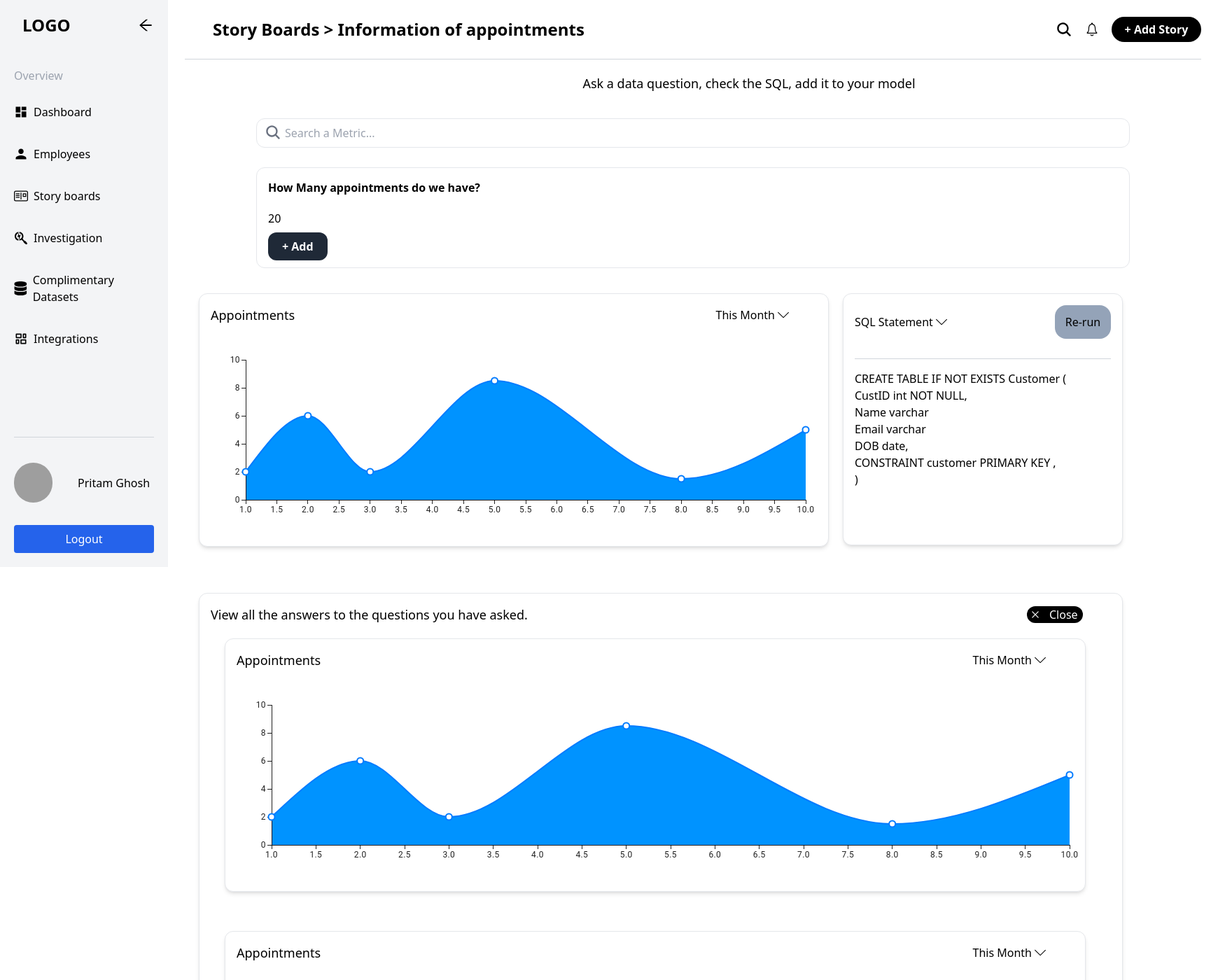
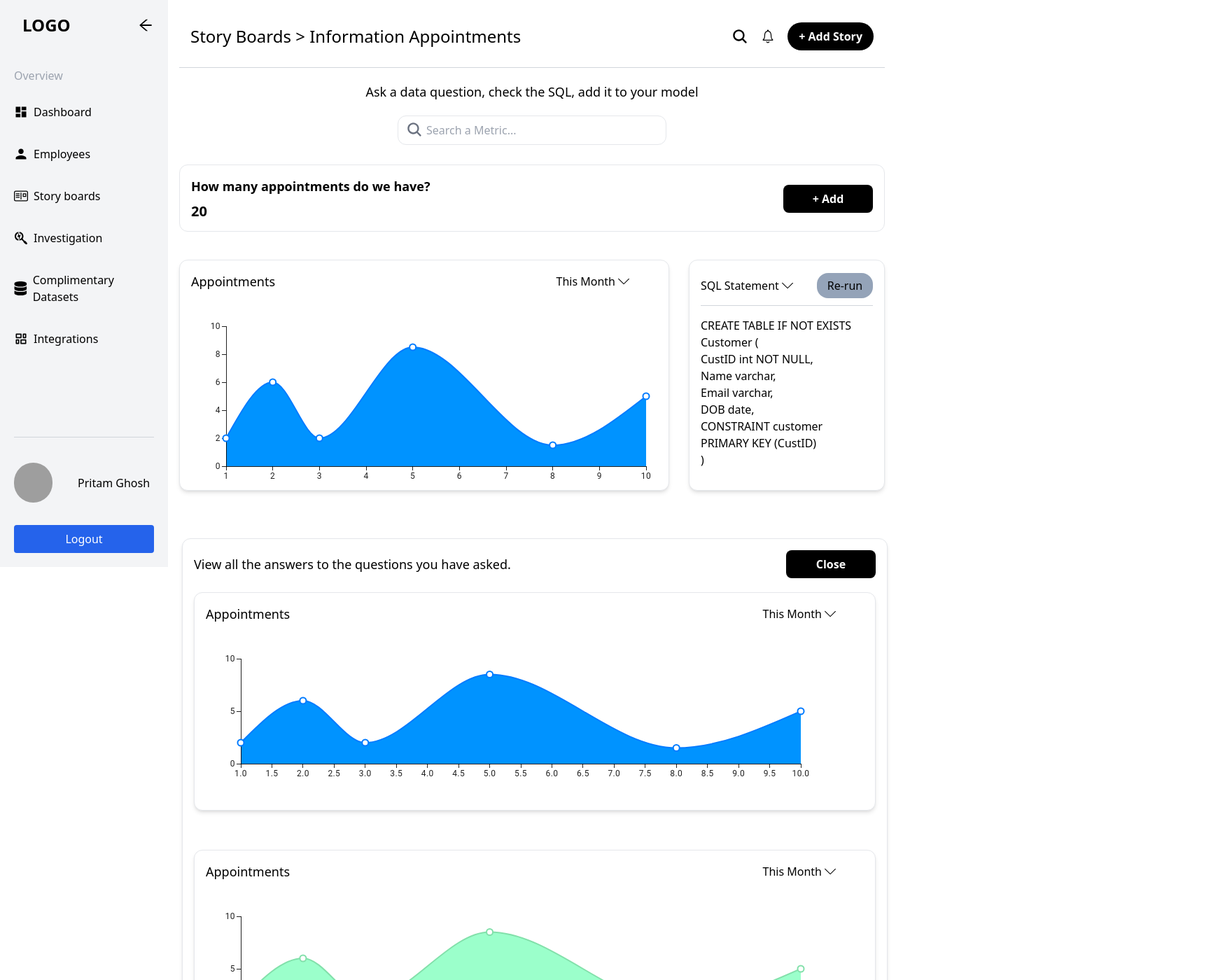
Before and after one commit to smhassan90/dashConnect, a React (Create React App) app: page /storyboards in a window 1280 px wide. Shown: the top 1400 px of the page at 70% size, 1740 px wide, since content can reach past the window. Built offline with nearby package versions, Linux system fonts and the light colour scheme; grey boxes are pictures that could not be loaded.

Commit message:
sidebar.jsx

```diff
--- /dev/null
+++ b/src/Components/Button.jsx
@@ -0,0 +1,14 @@
+import React from 'react';
+
+const CustomButton = ({ text, textColor = 'text-white', fontSize = 'text-lg', onClick }) => {
+  return (
+    <button
+      className={`bg-black ${textColor} font-semibold w-[110px] sm:w-32 py-2 px-3 rounded-lg hover:bg-gray-800 transition duration-300 text-lg sm:text-base ${fontSize}`}
+      onClick={onClick}
+    >
+      {text}
+    </button>
+  );
+};
+
+export default CustomButton;
--- a/src/Components/Dashboard.jsx
+++ b/src/Components/Dashboard.jsx
@@ -6,7 +6,7 @@ import Table from './Table';
 import { Link, useNavigate } from 'react-router-dom';
 import DashboardCard from "../Reuseable/DashboardCard ";
 import Bar from '../Reuseable/Bar';
-import Sidebar from '../Reuseable/SIdebar';
+import Sidebar from '../Reuseable/Sidebar';
 
 const Dashboard = () => {
   const [isOpen, setIsOpen] = useState(true);
--- a/src/Components/EmployessPage.jsx
+++ b/src/Components/EmployessPage.jsx
@@ -323,7 +323,7 @@
 
 // export default EmployessPage;
 import React, { useState } from 'react';
-import Sidebar from '../Reuseable/SIdebar';
+import Sidebar from '../Reuseable/Sidebar';
 import Bar from '../Reuseable/Bar';
 import { FaEdit, FaTrash } from 'react-icons/fa';
 
--- a/src/Components/Integrations.jsx
+++ b/src/Components/Integrations.jsx
@@ -1,5 +1,5 @@
 
-import Sidebar from '../Reuseable/SIdebar'
+import Sidebar from '../Reuseable/Sidebar'
 import React from 'react';
 // import Sidebar from '../Reuseable/Sidebar';
 import Bar from '../Reuseable/Bar';
--- a/src/Components/Storyboards.jsx
+++ b/src/Components/Storyboards.jsx
@@ -1,6 +1,243 @@
+// import React, { useState } from 'react'
+//   import { IoSearch } from "react-icons/io5";
+//   import { IoIosNotificationsOutline } from "react-icons/io";
+//   import { SlArrowDown } from "react-icons/sl";
+//   import { RxCross2 } from "react-icons/rx";
+
+
+//   import { BsCalendar3 } from "react-icons/bs";
+//   import { LineChart } from '@mui/x-charts/LineChart';
+// //   import { LineChart, Line, XAxis, YAxis, CartesianGrid } from 'recharts';
+
+
+//   import { Link,  } from 'react-router-dom';
+// import SIdebar from '../Reuseable/SIdebar';
+// import { Bar } from 'recharts';
+
+// const Storyboards = () => {
+//     const [isOpen, setIsOpen] = useState(true); // Sidebar state
+
+//     const [sql, setSql] = useState(`
+//         CREATE TABLE IF NOT EXISTS Customer(
+//         CustID int NOT NULL,
+//         Name varchar,
+//         Email varchar,
+//         DOB date,
+//         CONSTRAINT customer PRIMARY KEY
+//         );
+//         `);
+//         const handleReRun = () => {
+//             // Handle the re-run logic here
+//             console.log('Re-running SQL statement:', sql);
+//           };
+
+
+//         const handleSqlChange = (event) => {
+//             setSql(event.target.value);
+//           };
+
+
+
+// //       const [metrics, setMetrics] = useState([]);
+
+// //   const handleAddMetric = () => {
+// //     setMetrics([...metrics, { name: 'How Many appointments do we have ?', value: 20 }]);
+// //   };
+
+
+//   return (
+//     <div className="flex h-screen ">
+//     {/* Sidebar */}
+//     <SIdebar/>
+
+//     <Bar title=" texStory Board"/>
+
+
+
+
+//     {/* Main Content */}
+
+//     <div className={`   p-4 sm:p-6 transition-all duration-300 text-center  sm:text-left ${isOpen ? 'ml-0' : 'ml-0 w-full'}`}>
+//   {/* Flex container for the title and action buttons */}
+//   {/* <div className={`flex-1 p-4 sm:p-6 transition-all duration-300 text-center sm:text-left ${isOpen ? 'ml-0' : 'ml-0 w-full'} `}> */}
+
+//   <div className="flex flex-col sm:flex-row justify-between items-center ">
+
+//     {/* Title - Adjusting text for better visibility */}
+//     <h2 className="text-lg sm:text-xl md:text-2xl font-semibold text-center sm:text-left mb-4 sm:mb-0 break-words w-full px-2 sm:px-10 ml-0 sm:ml-0 md:ml-0 lg:ml-0 mobile:ml-[20px] mobile:text-xl">
+//   Story Boards > Information of appointments
+// </h2>
+
+
+//     {/* Icon and button container */}
+//     <div className="flex items-center space-x-2 sm:space-x-4 justify-center sm:justify-end w-full sm:w-auto">
+//       {/* Search Icon with adjusted size */}
+//       <IoSearch className="text-xl sm:text-2xl" />
+//       {/* Notifications Icon with adjusted size */}
+//       <IoIosNotificationsOutline className="text-xl sm:text-2xl" />
+//       {/* Add Story button with larger padding for mobile */}
+//       <Link to="/add-story">
+//       <button className="bg-black text-white font-bold w-[110px] sm:w-32 py-1.5 px-3 rounded-full hover:bg-gray-800 transition duration-300 text-sm sm:text-base">
+//   + Add Story
+// </button>
+
+//       </Link>
+//     </div>
+//   </div>
+
+//   {/* Horizontal line */}
+//   <hr className="border-t border-gray-300 w-full mt-6" />
+
+//   <p className="text-center text-black mt-4 sm:mt-5 text-base sm:text-lg px-2 sm:px-16 text-sm w-full sm:w-auto ml-0 sm:ml-40 w-[300px] ml-[43px] sm:w-auto sm:ml-0">
+//   Ask a data question, check the SQL, add it to your model
+// </p>
+
+
+
+//   <div className="container mx-auto p-4">
+//     {/* <div className="mb-4 mt-5 relative">
+//       <input
+//         type="text"
+//         className="w-full p-2 pl-10 pr-3 border rounded-[12px] focus:outline-none"
+//         placeholder="Search a Metric..."
+//       />
+//       <IoSearch className="absolute left-3 top-2 text-xl sm:text-2xl text-gray-500" />
+//     </div> */}
+//     <div className="mb-4 mt-5 relative sm:w-full sm:ml-35px mobile:w-[250px] mobile:ml-[45px]">
+//     <input
+//   type="text"
+//   className="w-full p-2 pl-10 pr-3 border rounded-[12px] focus:outline-none sm:w-full sm:ml-35px mobile:w-[250px] mobile:ml-[45px]"
+//   placeholder="Search a Metric..."
+// />
+
+//   <IoSearch className="absolute left-3 top-2 text-xl sm:text-2xl text-gray-500  sm:w-auto sm:ml-0" />
+// </div>
+
+
+// <div className="border p-4 w-full rounded-[12px] h-36 mt-7 sm:w-full sm:ml-0 sm:h-36 mobile:w-[330px] mobile:ml-[30px] mobile:h-[180px]">
+//       <ul>
+//         <li className="mb-2">
+//           <span className="font-bold">How Many appointments do we have?</span><br />
+//           <p className='mt-5'>20</p>
+//         </li>
+//       </ul>
+//       <button className="bg-gray-800 text-white font-bold py-2 px-5 rounded-[12px] mb-4">
+//         + Add
+//       </button>
+//     </div>
+//   </div>
+
+//   <div className='flex flex-col sm:flex-row justify-between items-start'>
+//     <div className="w-full sm:w-[900px] p-4 bg-white rounded-[12px] shadow-md mt-5 border hover:border-blue-500 transition-all duration-300 ml-5">
+//       <div className='flex justify-between items-center'>
+//         <p className="text-base sm:text-lg">Appointments</p>
+//         <p className='mr-10 flex items-center whitespace-nowrap text-sm sm:text-base'>
+//           This Month <span className="ml-1"><SlArrowDown /></span>
+//         </p>
+//       </div>
+
+//       {/* Adjusted LineChart to be responsive */}
+//       <div className="w-full">
+//         <LineChart
+//           xAxis={[{ data: [1, 2, 3, 5, 8, 10], showGrid: true, grid: { stroke: '#ccc', strokeDasharray: '5 5' }, show: false }]}
+//           yAxis={[{ showGrid: true, grid: { stroke: '#ccc', strokeDasharray: '5 5' } }]}
+//           series={[{ data: [2, 6, 2, 8.5, 1.5, 5], area: true, color: '#007bff' }]}
+//           width={window.innerWidth < 640 ? window.innerWidth - 40 : 900} // Responsive width based on screen size
+//           height={300}
+//           sx={{
+//             '& .MuiAxis-root': {
+//               display: 'none',
+//             },
+//           }}
+//         />
+//       </div>
+//     </div>
+
+//     <div className="w-full mr-28 sm:w-[400px] mb-12 h-[360px] p-4 bg-white rounded-[12px] shadow-md mt-5 border hover:border-blue-500 transition-all duration-300">
+//       <div className='flex justify-between items-center'>
+//         <p className='h-10  flex items-center whitespace-nowrap text-sm sm:text-base'>SQL Statement <span className="ml-1"><SlArrowDown /></span></p>
+//         <button className='w-20 h-12 bg-slate-400 rounded-[16px]'>Re-run</button>
+//       </div>
+//       <hr className="border-t border-gray-300 mt-7" />
+//       <p className='mt-4 text-sm sm:text-base'>CREATE TABLE IF NOT EXISTS Customer ( <br /> CustID int NOT NULL,<br /> Name varchar <br /> Email varchar <br /> DOB date,<br /> CONSTRAINT customer PRIMARY KEY ,<br></br> )</p>
+//     </div>
+//   </div>
+// <div className=" ml-5   mr-28 sm:w-[1320px] mb-12 h-[1000px] p-4 bg-white rounded-[12px] shadow-md mt-5 border hover:border-blue-500 transition-all duration-300">
+// <div className='flex justify-between items-center'>
+//         <p className="text-base sm:text-lg">View all the answers to the questions you have asked.</p>
+//         <p className='mr-10 gap-3 w-20 flex items-center whitespace-nowrap text-sm sm:text-base bg-black text-white rounded-[12px]'>
+//        <span className="ml-1"><RxCross2 className='gap-20' />
+//        </span>      Close
+//         </p>
+//       </div>
+//       <div className="w-full sm:w-[1230px] p-4 bg-white rounded-[12px] shadow-md mt-5 border hover:border-blue-500 transition-all duration-300 ml-5">
+//       <div className='flex justify-between items-center'>
+//         <p className="text-base sm:text-lg">Appointments</p>
+//         <p className='mr-10 flex items-center whitespace-nowrap text-sm sm:text-base'>
+//           This Month <span className="ml-1"><SlArrowDown /></span>
+//         </p>
+//       </div>
+
+//       {/* Adjusted LineChart to be responsive */}
+//       <div className="w-full">
+//         <LineChart
+//           xAxis={[{ data: [1, 2, 3, 5, 8, 10], showGrid: true, grid: { stroke: '#ccc', strokeDasharray: '5 5' }, show: false }]}
+//           yAxis={[{ showGrid: true, grid: { stroke: '#ccc', strokeDasharray: '5 5' } }]}
+//           series={[{ data: [2, 6, 2, 8.5, 1.5, 5], area: true, color: '#007bff' }]}
+//           width={window.innerWidth < 1300 ? window.innerWidth - 40 : 1200} // Responsive width based on screen size
+//           height={300}
+//           sx={{
+//             '& .MuiAxis-root': {
+//               display: 'none',
+//             },
+//           }}
+//         />
+//       </div>
+
+//     </div>
+
+//     <div className="w-full sm:w-[1230px] p-4 bg-white rounded-[12px] shadow-md mt-14 border hover:border-blue-500 transition-all duration-300 ml-5">
+//       <div className='flex justify-between items-center'>
+//         <p className="text-base sm:text-lg">Appointments</p>
+//         <p className='mr-10 flex items-center whitespace-nowrap text-sm sm:text-base'>
+//           This Month <span className="ml-1"><SlArrowDown /></span>
+//         </p>
+//       </div>
+
+//       {/* Adjusted LineChart to be responsive */}
+//       <div className="w-full">
+//         <LineChart
+//           xAxis={[{ data: [1, 2, 3, 5, 8, 10], showGrid: true, grid: { stroke: '#ccc', strokeDasharray: '5 5' }, show: false }]}
+//           yAxis={[{ showGrid: true, grid: { stroke: '#ccc', strokeDasharray: '5 5' } }]}
+//           series={[{ data: [2, 6, 2, 8.5, 1.5, 5], area: true, color: ' #82e0aa ' }]}
+//           width={window.innerWidth < 1300 ? window.innerWidth - 40 : 1200} // Responsive width based on screen size
+//           height={300}
+//           sx={{
+//             '& .MuiAxis-root': {
+//               display: 'none',
+//             },
+//           }}
+//         />
+//       </div>
+
+//     </div>
+
+
+// </div>
+
+// </div>
+
+
+
+
+// </div>
+
+//  )
+// }
+
+// export default Storyboards;
 import React, { useState } from 'react'
 import { IoSearch } from "react-icons/io5";
-  import { IoIosNotificationsOutline } from "react-icons/io";
 import { SlArrowDown } from "react-icons/sl";
 import { RxCross2 } from "react-icons/rx";
 
@@ -11,8 +248,9 @@ import React, { useState } from 'react'
 
 
 import { Link,  } from 'react-router-dom';
-import SIdebar from '../Reuseable/SIdebar';
-import { Bar } from 'recharts';
+import Bar from '../Reuseable/Bar';
+import CustomButton from './Button';
+import Sidebar from '../Reuseable/Sidebar'
 
 const Storyboards = () => {
     const [isOpen, setIsOpen] = useState(true); // Sidebar state
@@ -46,89 +284,41 @@ const Storyboards = () => {
 
 
   return (
-    <div className="flex h-screen ">
-    {/* Sidebar */}
-    <SIdebar/>
+    <div className="flex">
+    <Sidebar />
+    <div className="flex-1 p-4"> {/* Take remaining space for content */}
+      <Bar title="Story Boards > Information Appointments" />
 
-    <Bar title=" texStory Board"/>
-
-
-
-
-    {/* Main Content */}
-
-    <div className={`   p-4 sm:p-6 transition-all duration-300 text-center  sm:text-left ${isOpen ? 'ml-0' : 'ml-0 w-full'}`}>
-  {/* Flex container for the title and action buttons */}
-  {/* <div className={`flex-1 p-4 sm:p-6 transition-all duration-300 text-center sm:text-left ${isOpen ? 'ml-0' : 'ml-0 w-full'} `}> */}
-
-  <div className="flex flex-col sm:flex-row justify-between items-center ">
-
-    {/* Title - Adjusting text for better visibility */}
-    <h2 className="text-lg sm:text-xl md:text-2xl font-semibold text-center sm:text-left mb-4 sm:mb-0 break-words w-full px-2 sm:px-10 ml-0 sm:ml-0 md:ml-0 lg:ml-0 mobile:ml-[20px] mobile:text-xl">
-  Story Boards > Information of appointments
-</h2>
-
-
-    {/* Icon and button container */}
-    <div className="flex items-center space-x-2 sm:space-x-4 justify-center sm:justify-end w-full sm:w-auto">
-      {/* Search Icon with adjusted size */}
-      <IoSearch className="text-xl sm:text-2xl" />
-      {/* Notifications Icon with adjusted size */}
-      <IoIosNotificationsOutline className="text-xl sm:text-2xl" />
-      {/* Add Story button with larger padding for mobile */}
-      <Link to="/add-story">
-      <button className="bg-black text-white font-bold w-[110px] sm:w-32 py-1.5 px-3 rounded-full hover:bg-gray-800 transition duration-300 text-sm sm:text-base">
-  + Add Story
-</button>
-
-      </Link>
-    </div>
-  </div>
-
-  {/* Horizontal line */}
-  <hr className="border-t border-gray-300 w-full mt-6" />
-
-  <p className="text-center text-black mt-4 sm:mt-5 text-base sm:text-lg px-2 sm:px-16 text-sm w-full sm:w-auto ml-0 sm:ml-40 w-[300px] ml-[43px] sm:w-auto sm:ml-0">
+      {/* Descriptive text */}
+      <p className="text-center text-black mt-4 sm:mt-5 text-base sm:text-lg px-2 sm:px-16">
         Ask a data question, check the SQL, add it to your model
       </p>
 
-
-
-  <div className="container mx-auto p-4">
-    {/* <div className="mb-4 mt-5 relative">
+      {/* Centered Search Input */}
+      <div className="mb-4 mt-5 relative flex justify-center w-96 mx-auto">
         <input
           type="text"
           className="w-full p-2 pl-10 pr-3 border rounded-[12px] focus:outline-none"
           placeholder="Search a Metric..."
         />
         <IoSearch className="absolute left-3 top-2 text-xl sm:text-2xl text-gray-500" />
-    </div> */}
-    <div className="mb-4 mt-5 relative sm:w-full sm:ml-35px mobile:w-[250px] mobile:ml-[45px]">
-    <input
-  type="text"
-  className="w-full p-2 pl-10 pr-3 border rounded-[12px] focus:outline-none sm:w-full sm:ml-35px mobile:w-[250px] mobile:ml-[45px]"
-  placeholder="Search a Metric..."
-/>
-
-  <IoSearch className="absolute left-3 top-2 text-xl sm:text-2xl text-gray-500  sm:w-auto sm:ml-0" />
       </div>
 
-
-<div className="border p-4 w-full rounded-[12px] h-36 mt-7 sm:w-full sm:ml-0 sm:h-36 mobile:w-[330px] mobile:ml-[30px] mobile:h-[180px]">
-      <ul>
-        <li className="mb-2">
-          <span className="font-bold">How Many appointments do we have?</span><br />
-          <p className='mt-5'>20</p>
-        </li>
-      </ul>
-      <button className="bg-gray-800 text-white font-bold py-2 px-5 rounded-[12px] mb-4">
-        + Add
-      </button>
+      {/* Appointment Info */}
+      <div className="border p-4 rounded-[12px] h-24 mt-7 flex flex-col justify-between mb-5">
+        <div className="flex justify-between items-center"> {/* Flex container for title and button */}
+          <div>
+            <span className="font-bold text-lg">How many appointments do we have?</span>
+            <p className="text-xl font-semibold mt-2">20</p>
+          </div>
+          <CustomButton text="+ Add" />
         </div>
       </div>
 
-  <div className='flex flex-col sm:flex-row justify-between items-start'>
-    <div className="w-full sm:w-[900px] p-4 bg-white rounded-[12px] shadow-md mt-5 border hover:border-blue-500 transition-all duration-300 ml-5">
+      {/* Additional Content Section */}
+      <div className='flex flex-col sm:flex-row justify-between items-start mt-10'>
+        {/* Appointments Chart */}
+        <div className="w-full sm:w-[700px] p-4 h-[330px] bg-white rounded-[12px] shadow-md mb-5 border hover:border-blue-500 transition-all duration-300"> {/* Adjusted width */}
           <div className='flex justify-between items-center'>
             <p className="text-base sm:text-lg">Appointments</p>
             <p className='mr-10 flex items-center whitespace-nowrap text-sm sm:text-base'>
@@ -136,13 +326,12 @@ const Storyboards = () => {
             </p>
           </div>
 
-      {/* Adjusted LineChart to be responsive */}
-      <div className="w-full">
+          <div className="w-full h-full">
             <LineChart
               xAxis={[{ data: [1, 2, 3, 5, 8, 10], showGrid: true, grid: { stroke: '#ccc', strokeDasharray: '5 5' }, show: false }]}
               yAxis={[{ showGrid: true, grid: { stroke: '#ccc', strokeDasharray: '5 5' } }]}
               series={[{ data: [2, 6, 2, 8.5, 1.5, 5], area: true, color: '#007bff' }]}
-          width={window.innerWidth < 640 ? window.innerWidth - 40 : 900} // Responsive width based on screen size
+              width={window.innerWidth < 640 ? window.innerWidth - 40 : 700} // Adjusted width
               height={300}
               sx={{
                 '& .MuiAxis-root': {
@@ -153,24 +342,36 @@ const Storyboards = () => {
           </div>
         </div>
 
-    <div className="w-full mr-28 sm:w-[400px] mb-12 h-[360px] p-4 bg-white rounded-[12px] shadow-md mt-5 border hover:border-blue-500 transition-all duration-300">
+        {/* SQL Statement Section */}
+        <div className="w-full sm:w-[280px] mb-12 h-[330px] p-4 bg-white rounded-[12px] shadow-md border hover:border-blue-500 transition-all duration-300 ml-5">
           <div className='flex justify-between items-center'>
-        <p className='h-10  flex items-center whitespace-nowrap text-sm sm:text-base'>SQL Statement <span className="ml-1"><SlArrowDown /></span></p>
-        <button className='w-20 h-12 bg-slate-400 rounded-[16px]'>Re-run</button>
+            <p className='h-10 flex items-center whitespace-nowrap text-sm sm:text-base'>
+              SQL Statement <span className="ml-1"><SlArrowDown /></span>
+            </p>
+            <button className='w-20 h-9 bg-slate-400 rounded-[16px]'>Re-run</button>
           </div>
-      <hr className="border-t border-gray-300 mt-7" />
-      <p className='mt-4 text-sm sm:text-base'>CREATE TABLE IF NOT EXISTS Customer ( <br /> CustID int NOT NULL,<br /> Name varchar <br /> Email varchar <br /> DOB date,<br /> CONSTRAINT customer PRIMARY KEY ,<br></br> )</p>
+          <hr className="border-t border-gray-300 mt-2" />
+          <p className='mt-4 text-sm sm:text-base'>
+            CREATE TABLE IF NOT EXISTS Customer (<br />
+            CustID int NOT NULL,<br />
+            Name varchar,<br />
+            Email varchar,<br />
+            DOB date,<br />
+            CONSTRAINT customer PRIMARY KEY (CustID)<br />
+            )
+          </p>
         </div>
       </div>
-<div className=" ml-5   mr-28 sm:w-[1320px] mb-12 h-[1000px] p-4 bg-white rounded-[12px] shadow-md mt-5 border hover:border-blue-500 transition-all duration-300">
+
+      {/* New Content Section */}
+      <div className="ml-1 mr-5 w-full mb-4 h-[800px] p-4 bg-white rounded-[12px] shadow-md mt-5 border hover:border-blue-500 transition-all duration-300">
         <div className='flex justify-between items-center'>
           <p className="text-base sm:text-lg">View all the answers to the questions you have asked.</p>
-        <p className='mr-10 gap-3 w-20 flex items-center whitespace-nowrap text-sm sm:text-base bg-black text-white rounded-[12px]'>
-       <span className="ml-1"><RxCross2 className='gap-20' />
-       </span>      Close
-        </p>
+         <CustomButton text="Close" />
         </div>
-      <div className="w-full sm:w-[1230px] p-4 bg-white rounded-[12px] shadow-md mt-5 border hover:border-blue-500 transition-all duration-300 ml-5">
+
+        {/* First LineChart */}
+        <div className="w-full p-4 bg-white rounded-[12px] shadow-md mt-5 border hover:border-blue-500 transition-all duration-300">
           <div className='flex justify-between items-center'>
             <p className="text-base sm:text-lg">Appointments</p>
             <p className='mr-10 flex items-center whitespace-nowrap text-sm sm:text-base'>
@@ -178,14 +379,13 @@ const Storyboards = () => {
             </p>
           </div>
 
-      {/* Adjusted LineChart to be responsive */}
-      <div className="w-full">
+          <div className="w-auto">
             <LineChart
               xAxis={[{ data: [1, 2, 3, 5, 8, 10], showGrid: true, grid: { stroke: '#ccc', strokeDasharray: '5 5' }, show: false }]}
               yAxis={[{ showGrid: true, grid: { stroke: '#ccc', strokeDasharray: '5 5' } }]}
               series={[{ data: [2, 6, 2, 8.5, 1.5, 5], area: true, color: '#007bff' }]}
-          width={window.innerWidth < 1300 ? window.innerWidth - 40 : 1200} // Responsive width based on screen size
-          height={300}
+              width={window.innerWidth < 640 ? window.innerWidth - 40 : 900} // Adjusted width
+              height={250} // Adjusted height
               sx={{
                 '& .MuiAxis-root': {
                   display: 'none',
@@ -193,10 +393,10 @@ const Storyboards = () => {
               }}
             />
           </div>
-
         </div>
 
-    <div className="w-full sm:w-[1230px] p-4 bg-white rounded-[12px] shadow-md mt-14 border hover:border-blue-500 transition-all duration-300 ml-5">
+        {/* Second LineChart */}
+        <div className="w-full p-4 bg-white rounded-[12px] shadow-md mt-14 border hover:border-blue-500 transition-all duration-300">
           <div className='flex justify-between items-center'>
             <p className="text-base sm:text-lg">Appointments</p>
             <p className='mr-10 flex items-center whitespace-nowrap text-sm sm:text-base'>
@@ -204,14 +404,13 @@ const Storyboards = () => {
             </p>
           </div>
 
-      {/* Adjusted LineChart to be responsive */}
-      <div className="w-full">
+          <div className="w-full h-full">
             <LineChart
               xAxis={[{ data: [1, 2, 3, 5, 8, 10], showGrid: true, grid: { stroke: '#ccc', strokeDasharray: '5 5' }, show: false }]}
               yAxis={[{ showGrid: true, grid: { stroke: '#ccc', strokeDasharray: '5 5' } }]}
-          series={[{ data: [2, 6, 2, 8.5, 1.5, 5], area: true, color: ' #82e0aa ' }]}
-          width={window.innerWidth < 1300 ? window.innerWidth - 40 : 1200} // Responsive width based on screen size
-          height={300}
+              series={[{ data: [2, 6, 2, 8.5, 1.5, 5], area: true, color: '#82e0aa' }]}
+              width={window.innerWidth < 640 ? window.innerWidth - 40 : 900} // Adjusted width
+              height={250} // Adjusted height
               sx={{
                 '& .MuiAxis-root': {
                   display: 'none',
@@ -219,18 +418,11 @@ const Storyboards = () => {
               }}
             />
           </div>
-
+        </div>
+      </div>
+    </div>
   </div>
 
-
-</div>
-
-</div>
-
-
-
-
-</div>
 
  )
 }
```
Lines whose indentation alone changed are shown as unchanged.
